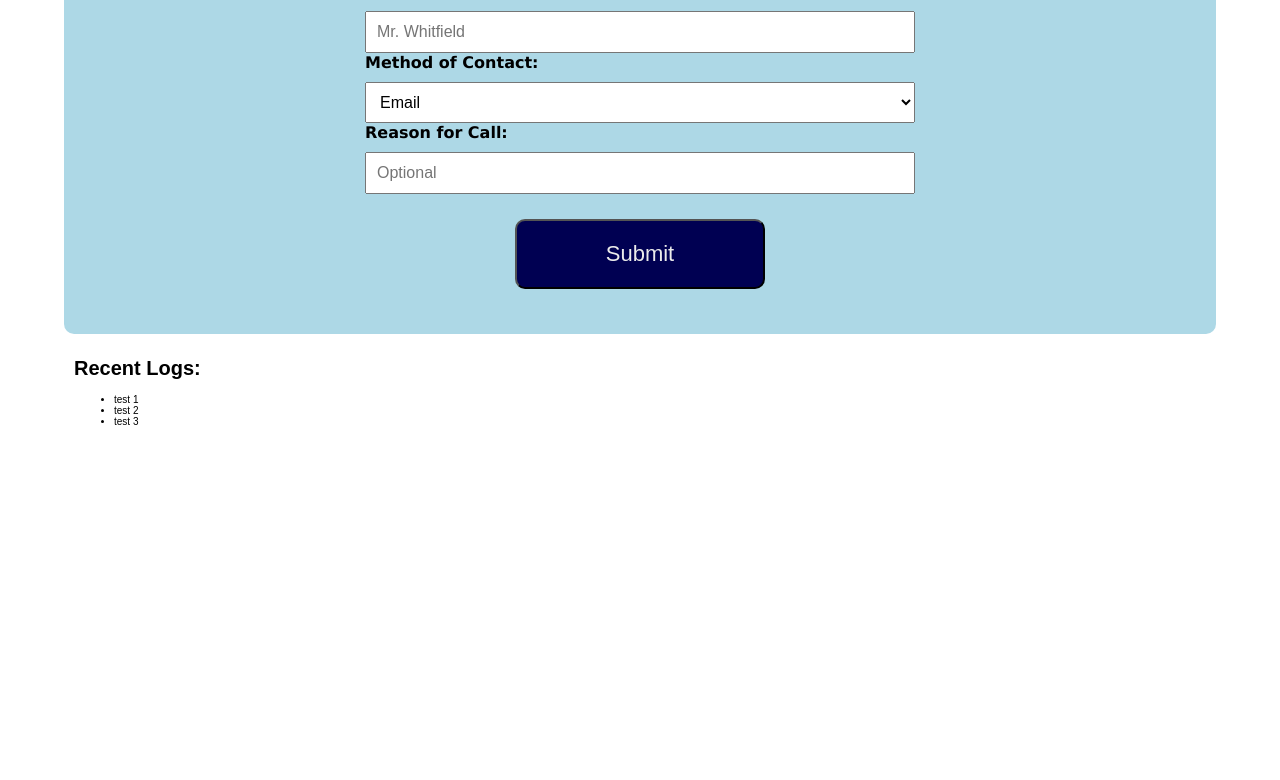
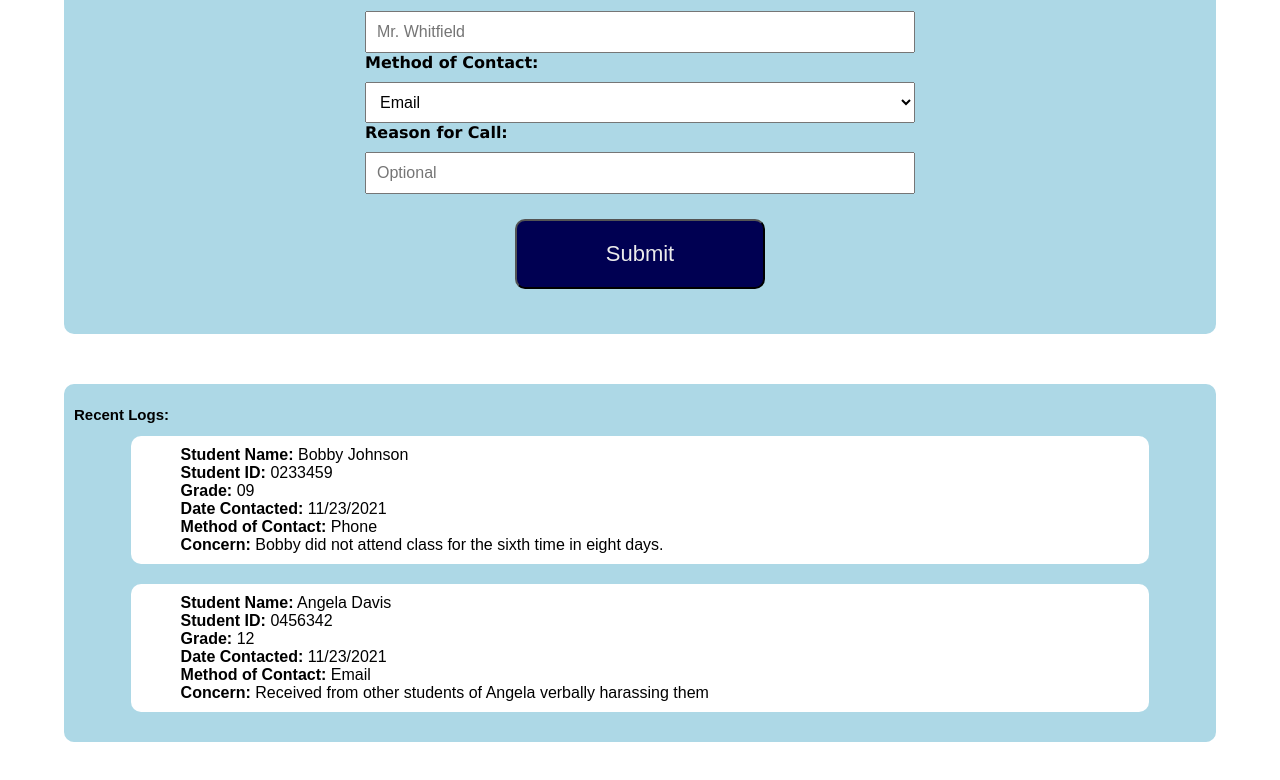
Before and after one commit to wdwiii/parent-communication-log, a React (Create React App) app: page / in a window 1280 px wide. Shown: the part 530-1310 px from the top of the page. Before the commit the page ends 977 px from the top, so only its background shows below. Built offline with nearby package versions, Linux system fonts and the light colour scheme.

Commit message:
Render LogItems inside of LogHistory components
- Import LogItem
- Add backgroud prop to Card component
- Wrap Card component with section element

```diff
--- a/src/components/LogHistory/LogHistory.js
+++ b/src/components/LogHistory/LogHistory.js
@@ -1,18 +1,19 @@
 import styles from './LogHistory.module.css';
 import Card from '../UI/Card';
+import LogItem from './LogItem';
 
 const LogHistory = (props) => {
-  const testData = ['test 1', 'test 2', 'test 3'];
-
-  const loggedItems = testData.map((logItem) => {
-    return <li className={styles['log-history__item']}>{logItem}</li>;
+  const loggedItems = props.items.map((logItem) => {
+    return <LogItem item={logItem} />;
   });
 
   return (
-    <Card>
-      <h1>Recent Logs:</h1>
-      <ul className={styles['log-history__list']}>{loggedItems}</ul>
-    </Card>
+    <section className="log" style={{ 'margin-block': '5rem' }}>
+      <Card background={'lightblue'}>
+        <h1>Recent Logs:</h1>
+        <ul className={styles['log__history']}>{loggedItems}</ul>
+      </Card>
+    </section>
   );
 };
 
```
